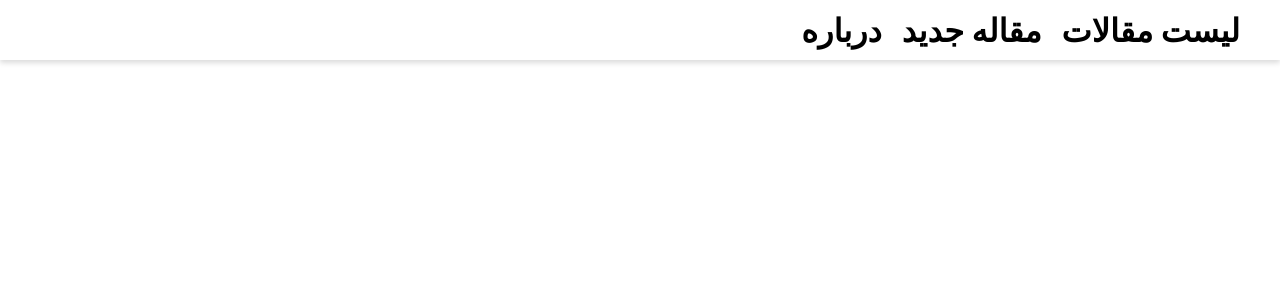
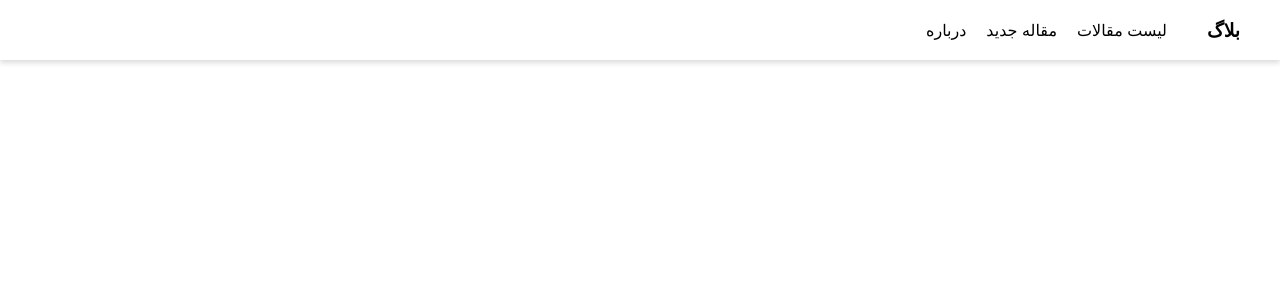
Before and after one commit to zohrehharati430/Article-weblog, a React (Create React App) app: page / in a window 1280 px wide. Shown: the top 300 px of the page. Built offline with nearby package versions, Linux system fonts and the light colour scheme.

Commit message:
Refactor App component to include Home; update Navbar to accept title prop

```diff
--- a/src/App.js
+++ b/src/App.js
@@ -1,13 +1,11 @@
 import Footer from "./components/footer/Footer";
 import Navbar from "./components/navbar/Navbar";
+import Home from "./pages/home/Home";
 
 function App() {
   return (
     <div >
-      <h1>
-        <Navbar />
-        {/* <Footer /> */}
-      </h1>
+      <Home  />
     </div>
   );
 }
--- a/src/components/navbar/Navbar.jsx
+++ b/src/components/navbar/Navbar.jsx
@@ -1,8 +1,9 @@
 import styled from './navbar.module.css'
-function Navbar(){
+function Navbar(props){
 
   return(
     <div  className={styled.header}>
+        <h3>{props.title}</h3>
       <ul>
         <li>لیست مقالات</li>
         <li>مقاله جدید</li>
--- a/src/components/navbar/navbar.module.css
+++ b/src/components/navbar/navbar.module.css
@@ -4,6 +4,8 @@
     display:flex;
     justify-content: end;
     align-items: center;
+    flex-direction: row-reverse;
+    padding: 0 40px;
 }
 .header ul{
     display: flex;
--- /dev/null
+++ b/src/pages/home/Home.jsx
@@ -0,0 +1,11 @@
+import Navbar from "../../components/navbar/Navbar"
+
+function Home(props){
+    return(
+       <div>
+
+        <Navbar title="بلاگ"/>
+       </div>
+    )
+}
+export default Home
```
